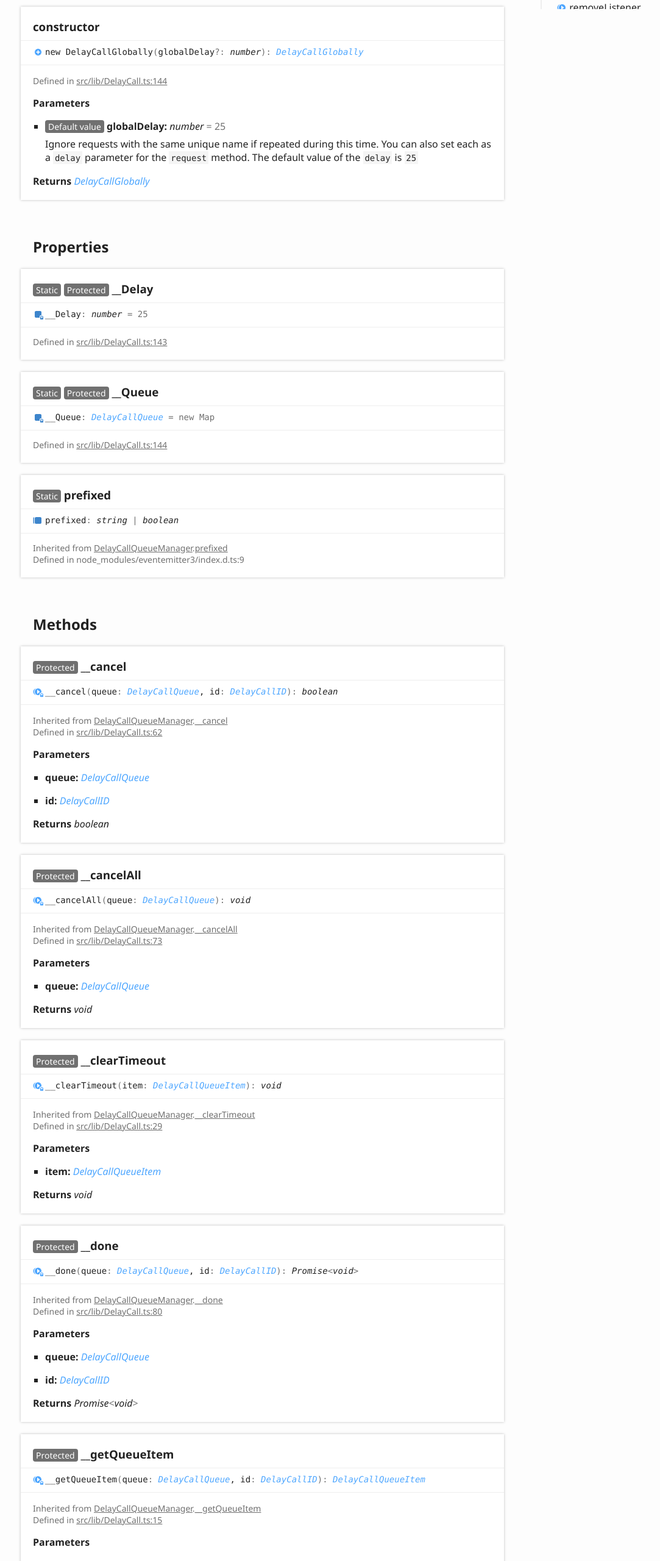
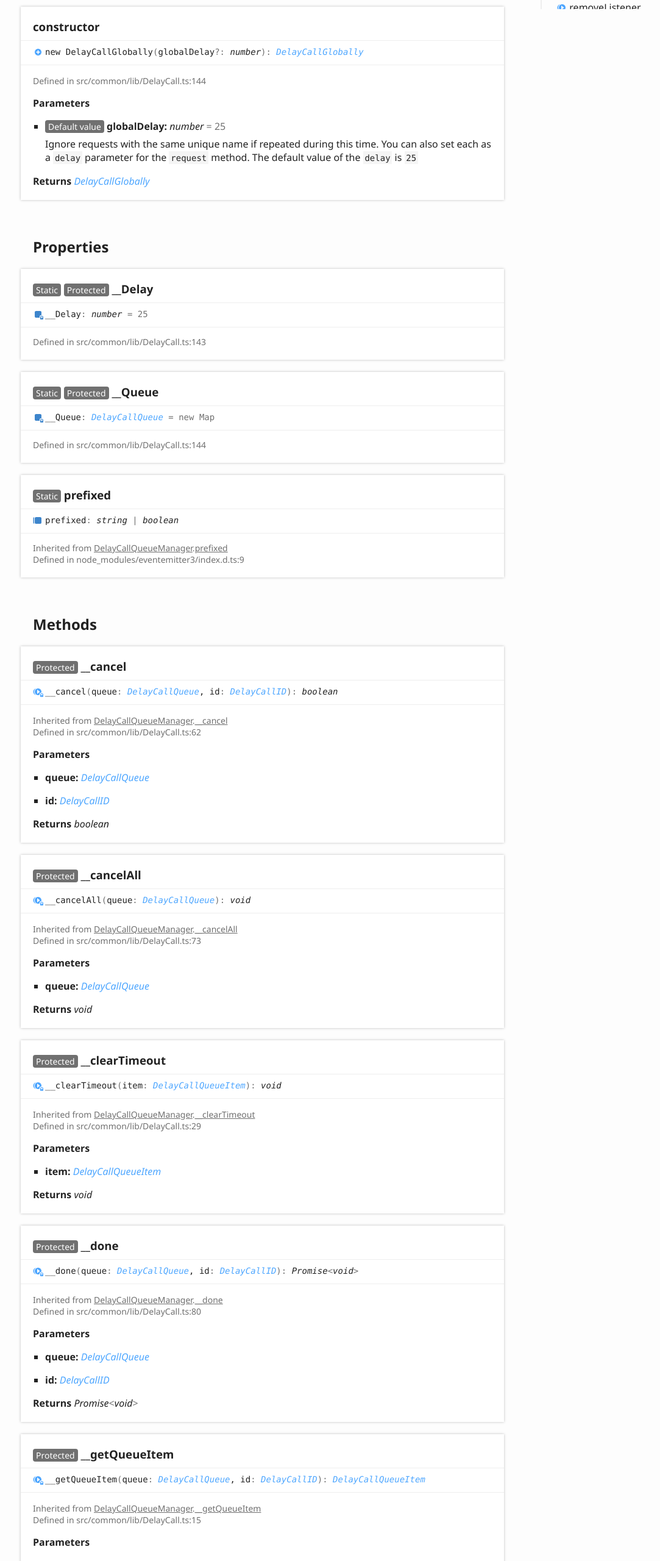
Before and after one commit to izure1/delay-call, a plain HTML site: page classes/delaycallglobally.html in a window 1280 px wide. Shown: the part 1000-3560 px from the top of the page at 61% size, without its empty margins (6-1089 px from the left). Drawn offline with Linux system fonts and the light colour scheme.

Commit message:
[ci skip] Updates

```diff
--- a/classes/delaycallglobally.html
+++ b/classes/delaycallglobally.html
@@ -140,7 +140,7 @@
 						<li class="tsd-description">
 							<aside class="tsd-sources">
 								<ul>
-									<li>Defined in <a href="https://github.com/izure1/delay-call/blob/0e65400/src/lib/DelayCall.ts#L144">src/lib/DelayCall.ts:144</a></li>
+									<li>Defined in src/common/lib/DelayCall.ts:144</li>
 								</ul>
 							</aside>
 							<div class="tsd-comment tsd-typography">
@@ -169,7 +169,7 @@
 					<div class="tsd-signature tsd-kind-icon">__<wbr>Delay<span class="tsd-signature-symbol">:</span> <span class="tsd-signature-type">number</span><span class="tsd-signature-symbol"> = 25</span></div>
 					<aside class="tsd-sources">
 						<ul>
-							<li>Defined in <a href="https://github.com/izure1/delay-call/blob/0e65400/src/lib/DelayCall.ts#L143">src/lib/DelayCall.ts:143</a></li>
+							<li>Defined in src/common/lib/DelayCall.ts:143</li>
 						</ul>
 					</aside>
 				</section>
@@ -179,7 +179,7 @@
 					<div class="tsd-signature tsd-kind-icon">__<wbr>Queue<span class="tsd-signature-symbol">:</span> <a href="../globals.html#delaycallqueue" class="tsd-signature-type">DelayCallQueue</a><span class="tsd-signature-symbol"> = new Map</span></div>
 					<aside class="tsd-sources">
 						<ul>
-							<li>Defined in <a href="https://github.com/izure1/delay-call/blob/0e65400/src/lib/DelayCall.ts#L144">src/lib/DelayCall.ts:144</a></li>
+							<li>Defined in src/common/lib/DelayCall.ts:144</li>
 						</ul>
 					</aside>
 				</section>
@@ -208,7 +208,7 @@
 							<aside class="tsd-sources">
 								<p>Inherited from <a href="delaycallqueuemanager.html">DelayCallQueueManager</a>.<a href="delaycallqueuemanager.html#__cancel">__cancel</a></p>
 								<ul>
-									<li>Defined in <a href="https://github.com/izure1/delay-call/blob/0e65400/src/lib/DelayCall.ts#L62">src/lib/DelayCall.ts:62</a></li>
+									<li>Defined in src/common/lib/DelayCall.ts:62</li>
 								</ul>
 							</aside>
 							<h4 class="tsd-parameters-title">Parameters</h4>
@@ -235,7 +235,7 @@
 							<aside class="tsd-sources">
 								<p>Inherited from <a href="delaycallqueuemanager.html">DelayCallQueueManager</a>.<a href="delaycallqueuemanager.html#__cancelall">__cancelAll</a></p>
 								<ul>
-									<li>Defined in <a href="https://github.com/izure1/delay-call/blob/0e65400/src/lib/DelayCall.ts#L73">src/lib/DelayCall.ts:73</a></li>
+									<li>Defined in src/common/lib/DelayCall.ts:73</li>
 								</ul>
 							</aside>
 							<h4 class="tsd-parameters-title">Parameters</h4>
@@ -259,7 +259,7 @@
 							<aside class="tsd-sources">
 								<p>Inherited from <a href="delaycallqueuemanager.html">DelayCallQueueManager</a>.<a href="delaycallqueuemanager.html#__cleartimeout">__clearTimeout</a></p>
 								<ul>
-									<li>Defined in <a href="https://github.com/izure1/delay-call/blob/0e65400/src/lib/DelayCall.ts#L29">src/lib/DelayCall.ts:29</a></li>
+									<li>Defined in src/common/lib/DelayCall.ts:29</li>
 								</ul>
 							</aside>
 							<h4 class="tsd-parameters-title">Parameters</h4>
@@ -283,7 +283,7 @@
 							<aside class="tsd-sources">
 								<p>Inherited from <a href="delaycallqueuemanager.html">DelayCallQueueManager</a>.<a href="delaycallqueuemanager.html#__done">__done</a></p>
 								<ul>
-									<li>Defined in <a href="https://github.com/izure1/delay-call/blob/0e65400/src/lib/DelayCall.ts#L80">src/lib/DelayCall.ts:80</a></li>
+									<li>Defined in src/common/lib/DelayCall.ts:80</li>
 								</ul>
 							</aside>
 							<h4 class="tsd-parameters-title">Parameters</h4>
@@ -310,7 +310,7 @@
 							<aside class="tsd-sources">
 								<p>Inherited from <a href="delaycallqueuemanager.html">DelayCallQueueManager</a>.<a href="delaycallqueuemanager.html#__getqueueitem">__getQueueItem</a></p>
 								<ul>
-									<li>Defined in <a href="https://github.com/izure1/delay-call/blob/0e65400/src/lib/DelayCall.ts#L15">src/lib/DelayCall.ts:15</a></li>
+									<li>Defined in src/common/lib/DelayCall.ts:15</li>
 								</ul>
 							</aside>
 							<h4 class="tsd-parameters-title">Parameters</h4>
@@ -337,7 +337,7 @@
 							<aside class="tsd-sources">
 								<p>Inherited from <a href="delaycallqueuemanager.html">DelayCallQueueManager</a>.<a href="delaycallqueuemanager.html#__request">__request</a></p>
 								<ul>
-									<li>Defined in <a href="https://github.com/izure1/delay-call/blob/0e65400/src/lib/DelayCall.ts#L47">src/lib/DelayCall.ts:47</a></li>
+									<li>Defined in src/common/lib/DelayCall.ts:47</li>
 								</ul>
 							</aside>
 							<h4 class="tsd-parameters-title">Parameters</h4>
@@ -370,7 +370,7 @@
 							<aside class="tsd-sources">
 								<p>Inherited from <a href="delaycallqueuemanager.html">DelayCallQueueManager</a>.<a href="delaycallqueuemanager.html#__settimeout">__setTimeout</a></p>
 								<ul>
-									<li>Defined in <a href="https://github.com/izure1/delay-call/blob/0e65400/src/lib/DelayCall.ts#L25">src/lib/DelayCall.ts:25</a></li>
+									<li>Defined in src/common/lib/DelayCall.ts:25</li>
 								</ul>
 							</aside>
 							<h4 class="tsd-parameters-title">Parameters</h4>
@@ -397,7 +397,7 @@
 							<aside class="tsd-sources">
 								<p>Inherited from <a href="delaycallqueuemanager.html">DelayCallQueueManager</a>.<a href="delaycallqueuemanager.html#__waitcall">__waitCall</a></p>
 								<ul>
-									<li>Defined in <a href="https://github.com/izure1/delay-call/blob/0e65400/src/lib/DelayCall.ts#L34">src/lib/DelayCall.ts:34</a></li>
+									<li>Defined in src/common/lib/DelayCall.ts:34</li>
 								</ul>
 							</aside>
 							<h4 class="tsd-parameters-title">Parameters</h4>
@@ -459,7 +459,7 @@
 						<li class="tsd-description">
 							<aside class="tsd-sources">
 								<ul>
-									<li>Defined in <a href="https://github.com/izure1/delay-call/blob/0e65400/src/lib/DelayCall.ts#L171">src/lib/DelayCall.ts:171</a></li>
+									<li>Defined in src/common/lib/DelayCall.ts:171</li>
 								</ul>
 							</aside>
 							<div class="tsd-comment tsd-typography">
@@ -491,7 +491,7 @@
 						<li class="tsd-description">
 							<aside class="tsd-sources">
 								<ul>
-									<li>Defined in <a href="https://github.com/izure1/delay-call/blob/0e65400/src/lib/DelayCall.ts#L178">src/lib/DelayCall.ts:178</a></li>
+									<li>Defined in src/common/lib/DelayCall.ts:178</li>
 								</ul>
 							</aside>
 							<div class="tsd-comment tsd-typography">
@@ -513,7 +513,7 @@
 						<li class="tsd-description">
 							<aside class="tsd-sources">
 								<ul>
-									<li>Defined in <a href="https://github.com/izure1/delay-call/blob/0e65400/src/lib/DelayCall.ts#L194">src/lib/DelayCall.ts:194</a></li>
+									<li>Defined in src/common/lib/DelayCall.ts:194</li>
 								</ul>
 							</aside>
 							<div class="tsd-comment tsd-typography">
@@ -535,7 +535,7 @@
 						<li class="tsd-description">
 							<aside class="tsd-sources">
 								<ul>
-									<li>Defined in <a href="https://github.com/izure1/delay-call/blob/0e65400/src/lib/DelayCall.ts#L187">src/lib/DelayCall.ts:187</a></li>
+									<li>Defined in src/common/lib/DelayCall.ts:187</li>
 								</ul>
 							</aside>
 							<div class="tsd-comment tsd-typography">
@@ -887,7 +887,7 @@
 						<li class="tsd-description">
 							<aside class="tsd-sources">
 								<ul>
-									<li>Defined in <a href="https://github.com/izure1/delay-call/blob/0e65400/src/lib/DelayCall.ts#L161">src/lib/DelayCall.ts:161</a></li>
+									<li>Defined in src/common/lib/DelayCall.ts:161</li>
 								</ul>
 							</aside>
 							<div class="tsd-comment tsd-typography">
```
Also changed, not shown: classes/delaycall.html (+16 -16 lines), classes/delaycallqueuemanager.html (+8 -8 lines), globals.html (+4 -4 lines), interfaces/delaycallqueueitem.html (+3 -3 lines).
